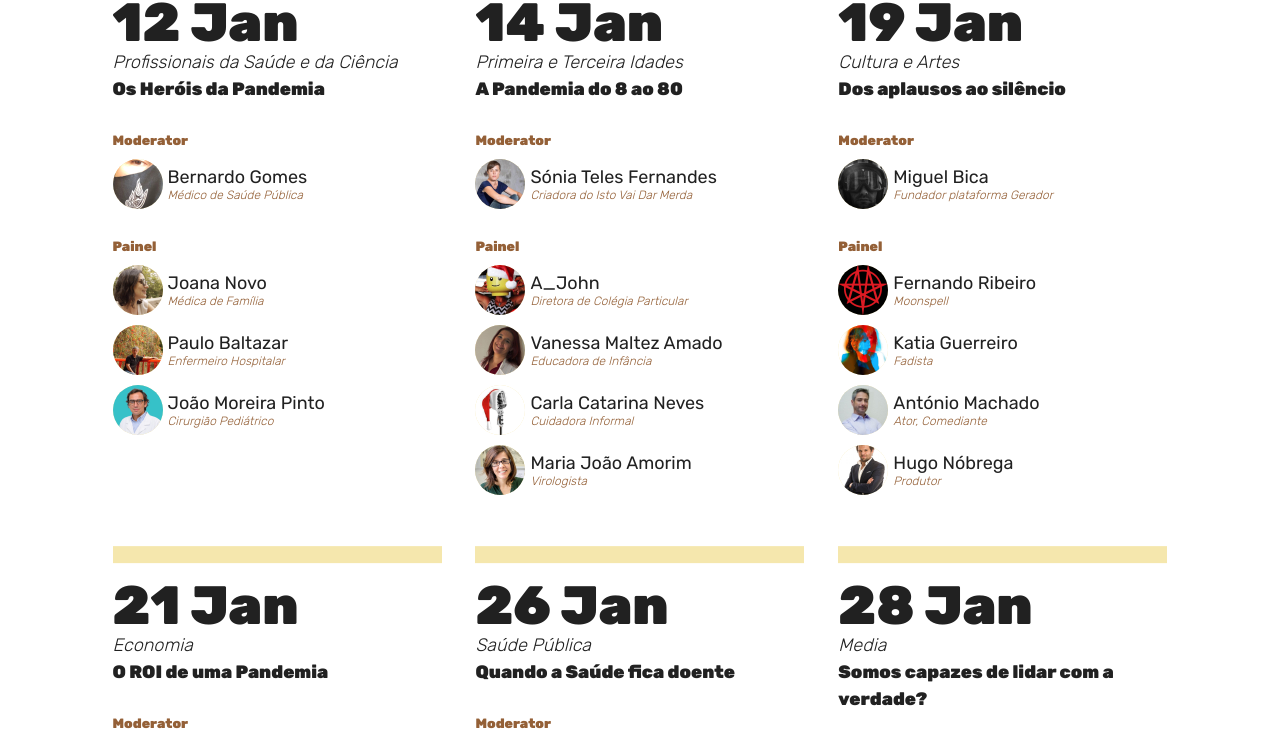
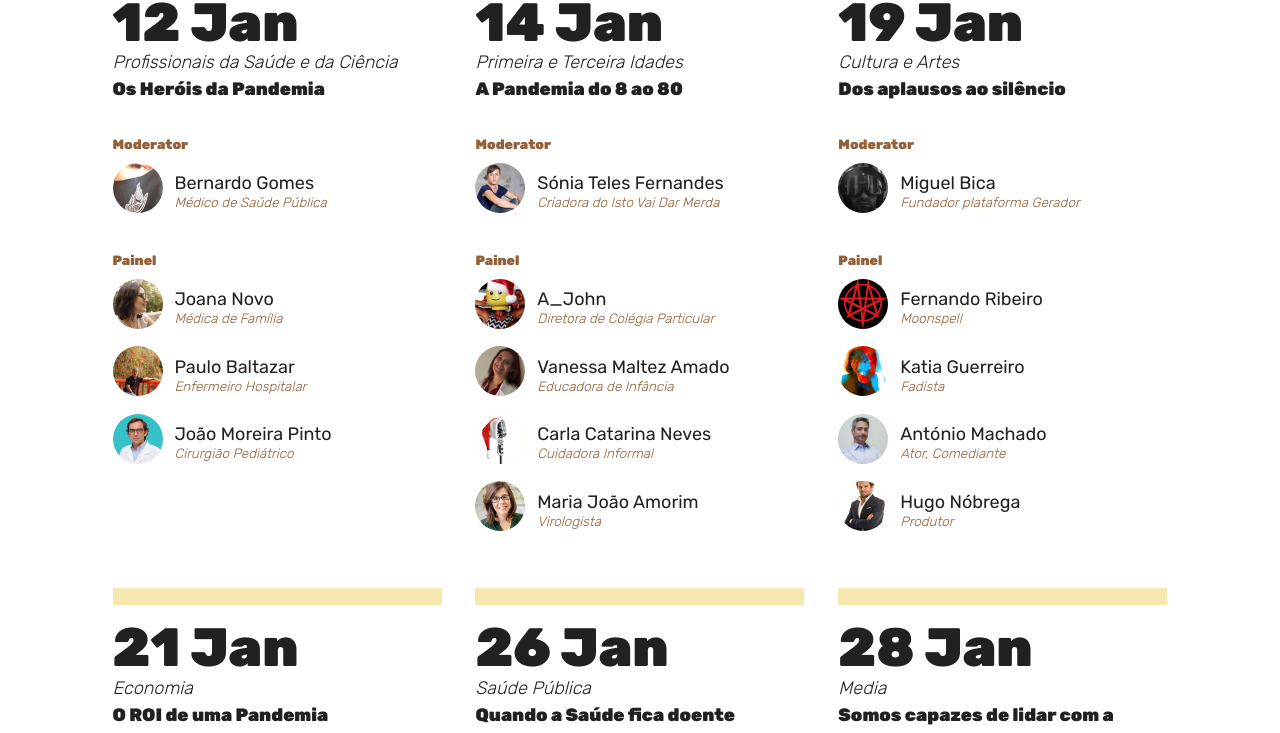
Before and after one commit to ickas/istovaidarmerda.online, a Next.js app: page / in a window 1280 px wide. Shown: the part 1118-1851 px from the top of the page. Built offline with nearby package versions, Linux system fonts and the light colour scheme.

Commit message:
Improved styles for extra-small devices

```diff
--- a/src/components/button-link/styles.js
+++ b/src/components/button-link/styles.js
@@ -1,12 +1,13 @@
 import styled from "styled-components";
 import { rem } from "polished";
+import { device } from "../../../utils/breakpoints";
 
 export const Button = styled.a`
   border: 3px solid ${({ borderColor }) => borderColor || "var(--darkBrown)"};
   border-radius: ${rem("999px")};
   background-color: ${({ bgColor }) => bgColor || "var(--lightBrown)"};
   width: min-content;
-  height: ${rem("84px")};
+  height: ${rem("64px")};
   padding: 0 ${rem("32px")};
   display: flex;
   justify-content: center;
@@ -23,6 +24,10 @@
     width: ${rem("50px")};
     height: ${rem("50px")};
   }
+
+  @media ${device.s} {
+    height: ${rem("84px")};
+  }
 `;
 
 export default Button;
--- a/src/components/hero/index.js
+++ b/src/components/hero/index.js
@@ -11,7 +11,7 @@
 
 const Hero = () => {
   const widthBreakpoint = useBreakpoints("(min-width: 700px)");
-  const mouseBreakpoint = useBreakpoints("(min-width: 538px) and (min-height: 812px)");
+  const mouseBreakpoint = useBreakpoints("(min-width: 538px) and (min-height: 720px)");
 
   const { ref, inView } = useInView({
     threshold: 0,
@@ -41,8 +41,8 @@
             </h1>
           ) : (
             <h1 className="hero__title" aria-label="Isto Vai Dar Merda" data-testid="hero-title">
-              Isto Vai Dar
-              <br /> Merda
+              <span className="hero__title__stroke">Isto Vai Dar</span>
+              <span className="hero__title__markup">Merda</span>
             </h1>
           )}
 
--- a/src/components/hero/styles.js
+++ b/src/components/hero/styles.js
@@ -27,7 +27,7 @@
   background-color: var(--yellow);
   max-width: 100vw;
   width: 100%;
-  min-height: 100vh;
+  min-height: auto;
   display: flex;
   padding: ${rem("30px")};
   overflow: hidden;
@@ -46,6 +46,10 @@
     animation-timing-function: ${timingFunctions("easeOutBack")};
     animation-fill-mode: forwards;
     animation-delay: 250ms;
+  }
+
+  @media (min-height: 640px) {
+    min-height: 100vh;
   }
 
   @media ${device.s} {
@@ -68,7 +72,7 @@
   margin: 0;
   margin: 0 auto ${rem("15px")} auto;
   width: 100%;
-  max-width: ${rem("200px")};
+  max-width: ${rem("180px")};
   height: auto;
 
   @media ${device.m} {
@@ -85,12 +89,25 @@
 export const Intro = styled.div`
   .hero__title {
     margin-bottom: ${rem("15px")};
-    font-size: ${rem("40px")};
+    font-size: ${rem("36px")};
     line-height: 110%;
     text-align: center;
     text-transform: uppercase;
     color: var(--lightBrown);
     overflow: hidden;
+    display: flex;
+    flex-direction: column;
+    justify-content: flex-start;
+    align-items: center;
+
+    &__stroke {
+      font-size: inherit;
+      font-weight: var(--fontBlack);
+      text-transform: uppercase;
+      -webkit-text-stroke-color: var(--default);
+      -webkit-text-stroke-width: ${rem("2px")};
+      color: var(--yellow);
+    }
 
     &__markup {
       animation-delay: 250ms;
@@ -124,6 +141,10 @@
       opacity: 0;
       overflow: hidden;
     }
+
+    @media ${device.xs} {
+      font-size: ${rem("40px")};
+    }
   }
 
   .hero__description {
@@ -140,6 +161,7 @@
   @media ${device.s} {
     .hero__title {
       font-size: ${rem("64px")};
+      align-items: flex-start;
     }
 
     svg {
--- a/src/components/partners/styles.js
+++ b/src/components/partners/styles.js
@@ -21,9 +21,9 @@
 `;
 
 export const Logos = styled.div`
-  --itemWidth: 125px;
-  --borderRadius: 15px;
-  margin: 35px auto 0 auto;
+  --itemWidth: ${rem("125px")};
+  --borderRadius: ${rem("15px")};
+  margin: ${rem("35px")} auto 0 auto;
 
   ul {
     margin: 0;
@@ -34,8 +34,8 @@
   }
 
   @media ${device.l} {
-    --itemWidth: 250px;
-    --borderRadius: 50px;
+    --itemWidth: ${rem("250px")};
+    --borderRadius: ${rem("50px")};
   }
 `;
 
@@ -89,6 +89,6 @@
   }
 
   @media ${device.l} {
-    margin: 15px;
+    margin: ${rem("15px")};
   }
 `;
--- a/src/components/schedule/styles.js
+++ b/src/components/schedule/styles.js
@@ -27,6 +27,7 @@
 export const Wrapper = styled.section`
   --title-margin: 50px;
   padding: 50px 30px 30px 30px;
+  background-color: var(--light);
 
   .schedule {
     &__title {
@@ -71,7 +72,7 @@
 
 export const Event = styled.li`
   --ivdm-event-delay: 0;
-  --ivdm-event-duration: 500ms;
+  --ivdm-event-duration: 375ms;
   --ivdm-event-stagger: 125ms;
 
   position: relative;
@@ -87,7 +88,7 @@
     transform: ${`translate3d(0, ${rem("-15px")}, 0) scale3d(0, 1, 1)`};
     transform-origin: left center;
     animation-name: ${slideInLeftEventBorder};
-    animation-duration: 500ms;
+    animation-duration: var(--ivdm-event-duration);
     animation-delay: calc(calc(var(--ivdm-event-delay) * var(--ivdm-event-stagger)) + var(--ivdm-event-duration));
     animation-timing-function: ${timingFunctions("easeInOutCirc")};
     animation-fill-mode: forwards;
@@ -120,7 +121,7 @@
   }
 
   .event__section {
-    margin-top: ${rem("30px", "18px")};
+    margin-top: ${rem("30px")};
     --ivdm-event-stagger: 187.5ms;
 
     &__title {
@@ -130,7 +131,7 @@
     }
 
     .event__item + .event__item {
-      margin-top: ${rem("15px", "18px")};
+      margin-top: ${rem("15px")};
     }
 
     a {
@@ -141,8 +142,8 @@
 
   .event__item {
     h4 {
-      margin-bottom: ${rem("10px", "18px")};
-      font-size: ${rem("12px", "18px")};
+      margin-bottom: ${rem("10px")};
+      font-size: ${rem("12px")};
       color: var(--lightBrown);
     }
   }
@@ -171,7 +172,7 @@
   .event__topic,
   .event__section {
     animation-name: ${slideInUpEvent};
-    animation-duration: 500ms;
+    animation-duration: var(--ivdm-event-duration);
     animation-timing-function: ${timingFunctions("easeOutExpo")};
     animation-fill-mode: forwards;
     animation-play-state: paused;
@@ -182,24 +183,23 @@
 
 export const Persona = styled.div`
   &:not(:last-child) {
-    margin-bottom: ${rem("10px", "18px")};
+    margin-bottom: ${rem("10px")};
   }
 
   a {
     display: flex;
+    flex-direction: row;
+    justify-content: flex-start;
+    align-items: center;
 
     .persona {
-      display: flex;
-      flex-direction: column;
-      justify-content: center;
-
       &__avatar {
-        margin-right: ${rem("5px", "18px")};
-        width: ${rem("50px", "18px")};
-        height: ${rem("50px", "18px")};
+        margin-right: ${rem("5px")};
+        width: ${rem("50px")};
+        height: ${rem("50px")};
 
         img {
-          border-radius: ${rem("50px", "18px")};
+          border-radius: ${rem("50px")};
           object-fit: cover;
           overflow: hidden;
           background-color: var(--yellow);
@@ -220,7 +220,7 @@
       }
 
       &.job {
-        font-size: ${rem("12px", "18px")};
+        font-size: ${rem("12px")};
         font-style: italic;
         color: var(--lightBrown);
       }
--- a/styles/global.css
+++ b/styles/global.css
@@ -47,7 +47,13 @@
 }
 
 html {
-  font-size: 18px;
+  font-size: 16px;
+}
+
+@media (min-width: 700px) {
+  html {
+    font-size: 18px;
+  }
 }
 
 body {
@@ -58,6 +64,7 @@
   font-size: 1rem;
   font-weight: var(--fontLight, 300);
   color: var(--default, #212121);
+  background-color: var(--yellow, #f5e7ad);
 }
 
 h1,
--- a/utils/breakpoints.js
+++ b/utils/breakpoints.js
@@ -1,4 +1,5 @@
 const size = {
+  xs: "360px",
   s: "700px",
   m: "900px",
   l: "1280px",
@@ -6,6 +7,7 @@
 };
 
 export const device = {
+  xs: `(min-width: ${size.xs})`,
   s: `(min-width: ${size.s})`,
   m: `(min-width: ${size.m})`,
   l: `(min-width: ${size.l})`,
```
